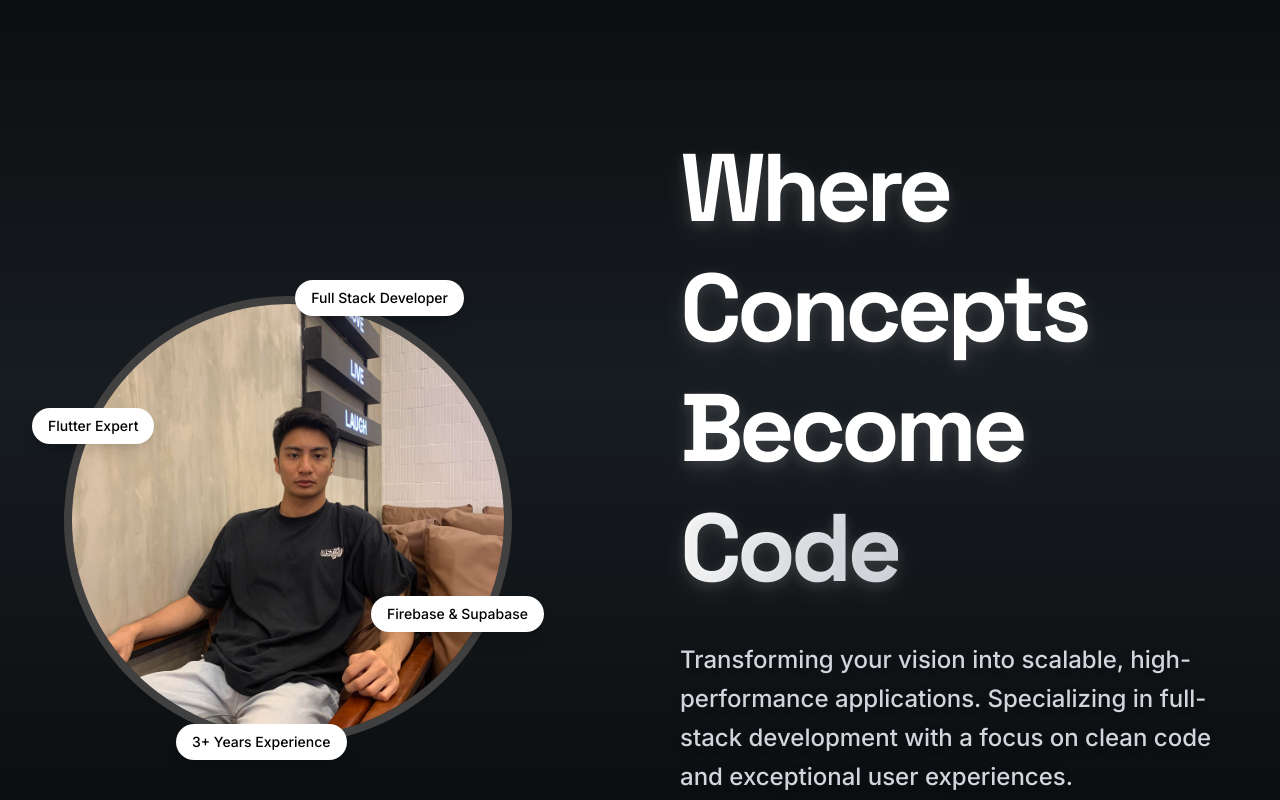
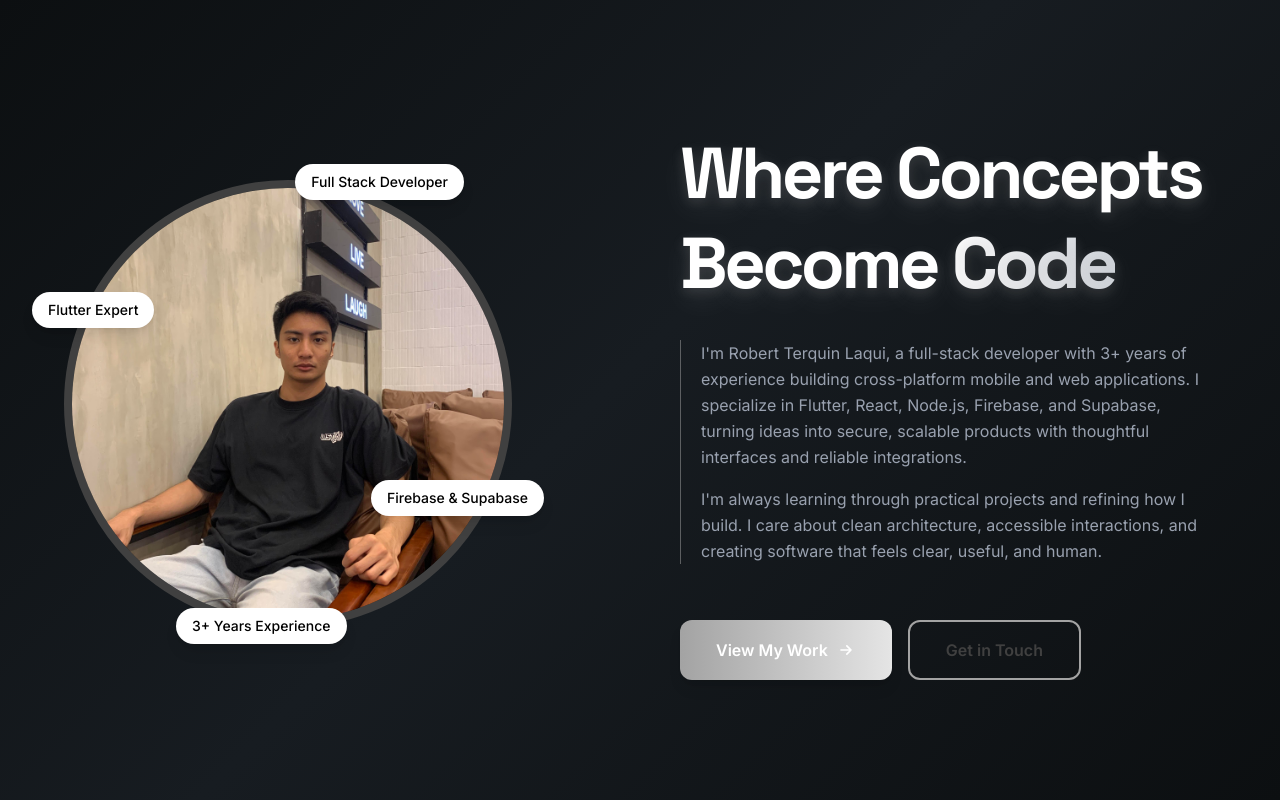
Before and after one commit to robertterquin/personal-portfolio, a React (Vite) app in the folder portfolio_v2/: page / in a window 1280 px wide. Shown: the top 800 px of the page. Built offline with nearby package versions, Linux system fonts and the light colour scheme.

Commit message:
feat: update Landing component with enhanced text content and improved heading styles

```diff
--- a/portfolio_v2/src/index.css
+++ b/portfolio_v2/src/index.css
@@ -47,7 +47,7 @@ h6 {
 }
 
 .portfolio-canvas {
-  background: linear-gradient(180deg, #0c0f11 0%, #171c21 48%, #0c0f11 100%);
+  background: linear-gradient(135deg, #0c0f11 0%, #171c21 48%, #0c0f11 100%);
   background-attachment: fixed;
   background-repeat: no-repeat;
   background-size: cover;
--- a/portfolio_v2/src/pages/Landing/Landing.jsx
+++ b/portfolio_v2/src/pages/Landing/Landing.jsx
@@ -189,18 +189,21 @@ const Landing = () => {
             viewport={{ once: true, amount: 0.25 }}
             transition={{ duration: 0.8, delay: 0.15, ease: 'easeOut' }}
           >
-            <h1 className="text-5xl md:text-7xl lg:text-8xl font-black leading-tight tracking-tighter" style={{
+            <h1 className="text-4xl font-black leading-tight tracking-tighter sm:text-5xl md:text-6xl lg:text-7xl" style={{
               textShadow: '0 10px 30px rgba(255, 255, 255, 0.1), 0 4px 12px rgba(163, 163, 163, 0.2)'
             }}>
               Where Concepts<br />
               Become <span className="text-transparent bg-clip-text bg-gradient-to-r from-white via-gray-200 to-gray-300">Code</span>
             </h1>
 
-            <p className="text-gray-300 text-xl md:text-2xl leading-relaxed font-medium" style={{
-              textShadow: '0 2px 8px rgba(0, 0, 0, 0.3)'
-            }}>
-              Transforming your vision into scalable, high-performance applications. Specializing in full-stack development with a focus on clean code and exceptional user experiences.
-            </p>
+            <div className="border-l border-mono-600/50 pl-5 text-left text-sm leading-relaxed text-gray-400 md:text-base">
+              <p>
+                I&apos;m Robert Terquin Laqui, a full-stack developer with 3+ years of experience building cross-platform mobile and web applications. I specialize in Flutter, React, Node.js, Firebase, and Supabase, turning ideas into secure, scalable products with thoughtful interfaces and reliable integrations.
+              </p>
+              <p className="mt-4">
+                I&apos;m always learning through practical projects and refining how I build. I care about clean architecture, accessible interactions, and creating software that feels clear, useful, and human.
+              </p>
+            </div>
             <div className="flex flex-col sm:flex-row gap-4 pt-6">
               <a href="#projects" className="group inline-flex items-center justify-center gap-2 px-9 py-4 bg-gradient-to-r from-mono-600 to-mono-800 rounded-xl font-semibold text-white hover:scale-105 transition-transform duration-300 shadow-lg hover:shadow-xl">
                 View My Work
```
